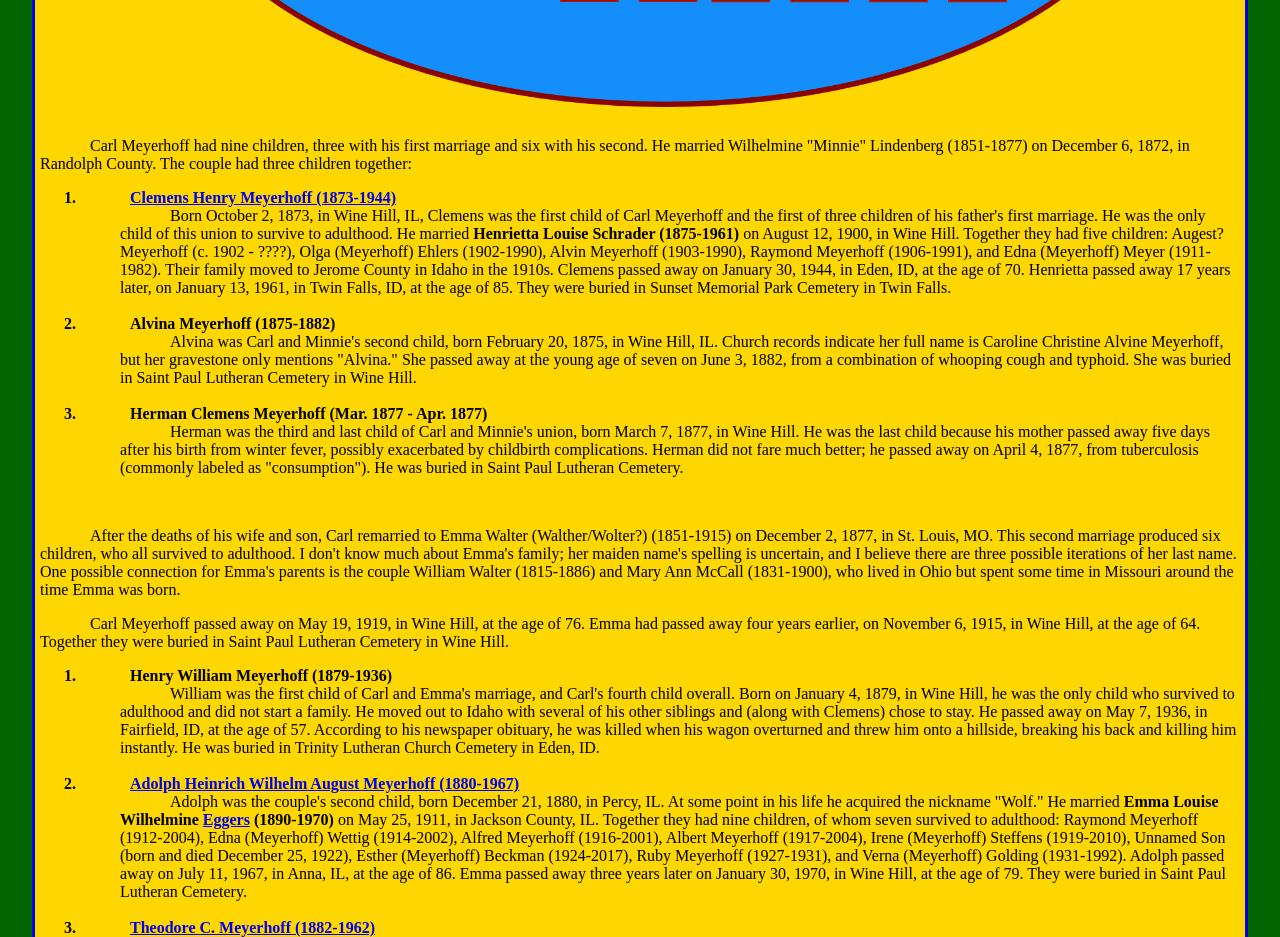
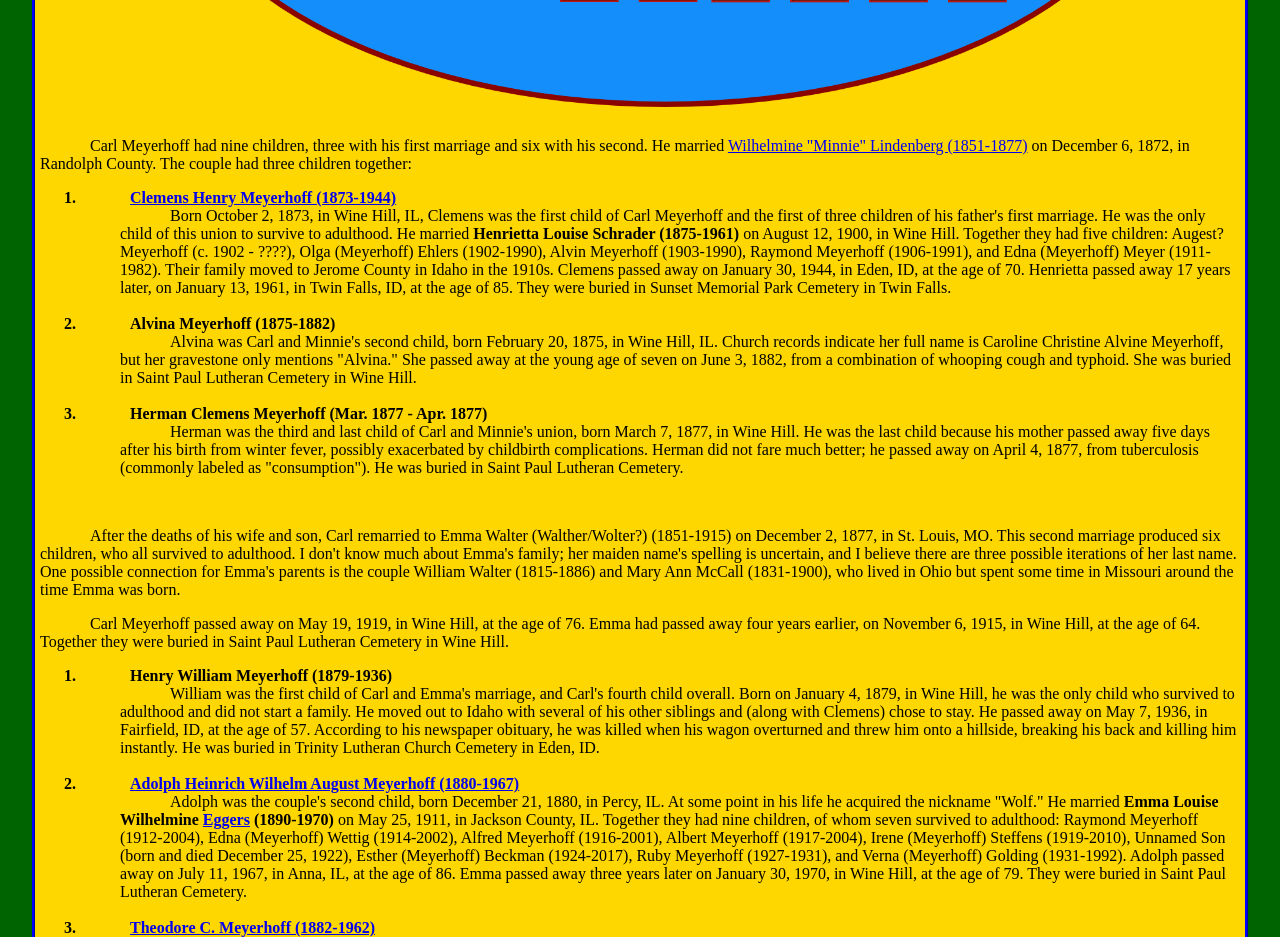
Before and after one commit to meyerhoff20042/Meyerhoff-Family-Tree, a React app: page meyerhoff.html in a window 1280 px wide. Shown: the part 860-1797 px from the top of the page. Built offline with nearby package versions, Linux system fonts and the light colour scheme.

Commit message:
Add link to Lindenberg page

```diff
--- a/meyerhoff.html
+++ b/meyerhoff.html
@@ -35,7 +35,7 @@
 
         <div class="image"><img src="images/trees/meyerhoff_family.png" width="1000px"></div>
 
-    <p>Carl Meyerhoff had nine children, three with his first marriage and six with his second. He married Wilhelmine "Minnie" Lindenberg (1851-1877) on December 6,
+    <p>Carl Meyerhoff had nine children, three with his first marriage and six with his second. He married <a href="lindenberg.html">Wilhelmine "Minnie" Lindenberg (1851-1877)</a> on December 6,
         1872, in Randolph County. The couple had three children together:</p>
         <dl><ol>
             <dt><li><a href="meyerhoff_clemens.html">Clemens Henry Meyerhoff (1873-1944)</a></li></dt>
```
